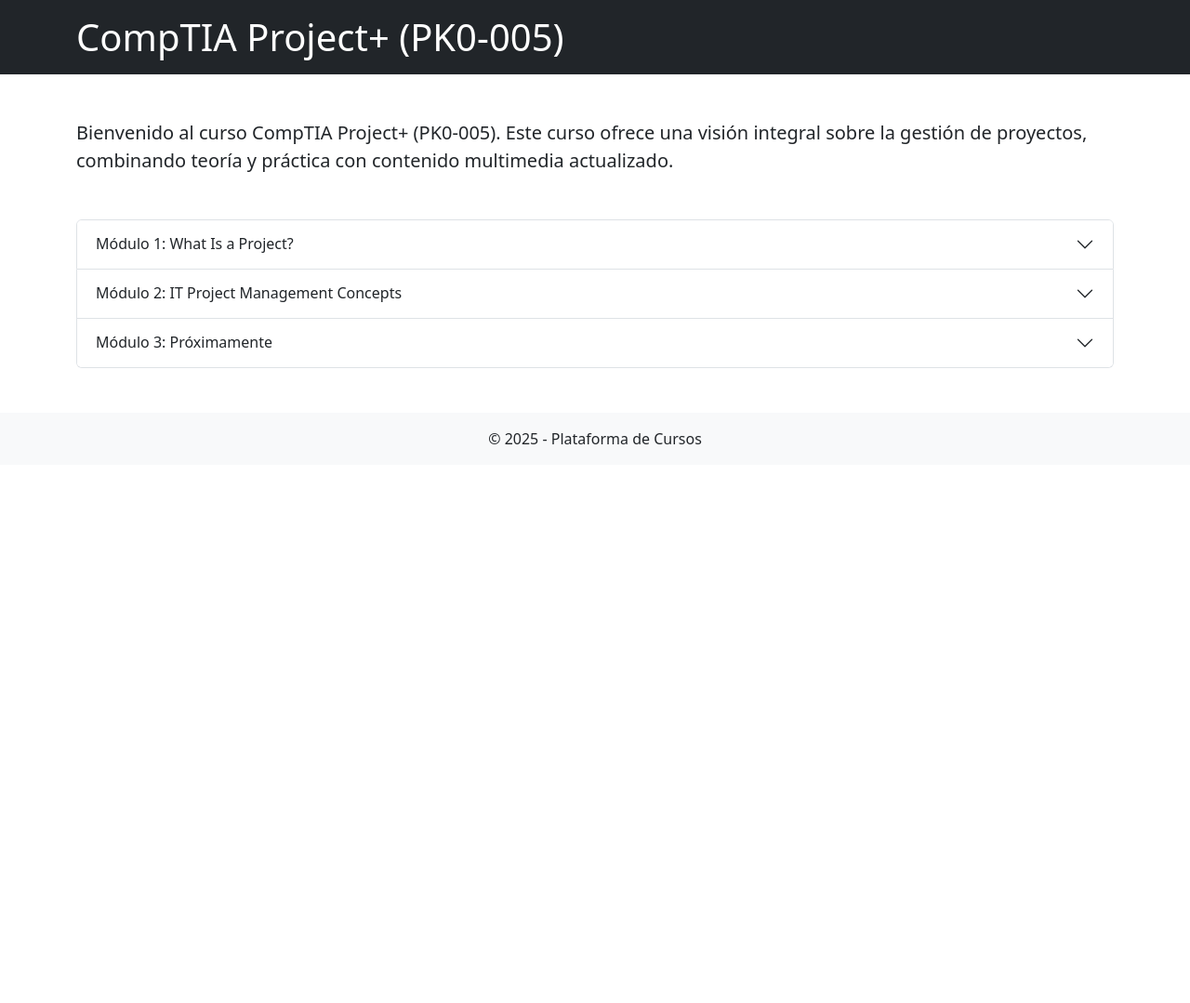
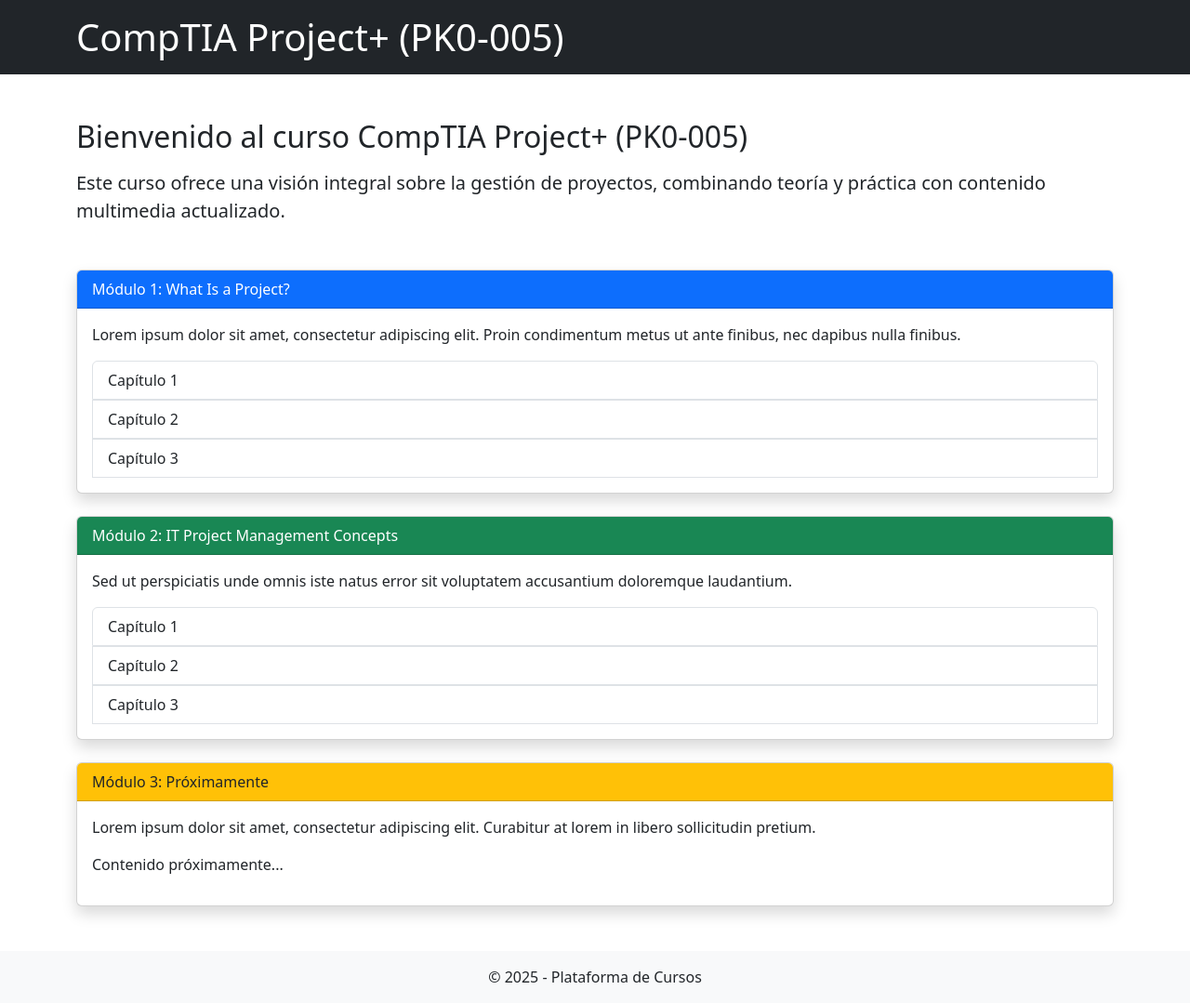
Before and after one commit to williamortizc/williamortizc.github.io, a Jekyll site: the page built from cursos/comptia-project-plus.html.html, in a window 1280 px wide. Shown: the whole page at 93% size. Built offline with Jekyll 4.4.1, drawn with Linux system fonts in a browser that asks for light colours; before the commit the page ends 900 px from its top, so only the background shows below that.

Commit message:
Refactor CompTIA Project+ course layout to use card components and improve module structure

```diff
--- a/cursos/comptia-project-plus.html.html
+++ b/cursos/comptia-project-plus.html.html
@@ -6,37 +6,33 @@
 
 <!-- Descripción general del curso -->
 <div class="mb-5">
+  <h2 class="mb-3">Bienvenido al curso CompTIA Project+ (PK0-005)</h2>
   <p class="lead">
-    Bienvenido al curso CompTIA Project+ (PK0-005). Este curso ofrece una visión integral sobre la gestión de proyectos, combinando teoría y práctica con contenido multimedia actualizado.
+    Este curso ofrece una visión integral sobre la gestión de proyectos, combinando teoría y práctica con contenido multimedia actualizado.
   </p>
 </div>
 
-<!-- Accordion de Módulos -->
-<div class="accordion" id="modulesAccordion">
 <!-- Módulo 1 -->
-  <div class="accordion-item">
-    <h2 class="accordion-header" id="headingModule1">
-      <button class="accordion-button collapsed" type="button" data-bs-toggle="collapse" data-bs-target="#module1Collapse" aria-expanded="false" aria-controls="module1Collapse">
+<div class="card mb-4 shadow">
+  <div class="card-header bg-primary text-white">
     Módulo 1: What Is a Project?
-      </button>
-    </h2>
-    <div id="module1Collapse" class="accordion-collapse collapse" aria-labelledby="headingModule1" data-bs-parent="#modulesAccordion">
-      <div class="accordion-body">
-        <p>Lorem ipsum dolor sit amet, consectetur adipiscing elit. Vestibulum in neque et nisl facilisis semper.</p>
-        <!-- Accordion interno para los capítulos del Módulo 1 -->
-        <div class="accordion" id="accordionModule1">
+  </div>
+  <div class="card-body">
+    <p class="card-text">
+      Lorem ipsum dolor sit amet, consectetur adipiscing elit. Proin condimentum metus ut ante finibus, nec dapibus nulla finibus.
+    </p>
+    <div class="list-group">
       <!-- Capítulo 1 -->
-          <div class="accordion-item">
-            <h2 class="accordion-header" id="headingModule1Cap1">
-              <button class="accordion-button collapsed" type="button" data-bs-toggle="collapse" data-bs-target="#collapseModule1Cap1" aria-expanded="false" aria-controls="collapseModule1Cap1">
+      <a class="list-group-item list-group-item-action" data-bs-toggle="collapse" href="#capitulo1-1" role="button" aria-expanded="false" aria-controls="capitulo1-1">
         Capítulo 1
-              </button>
-            </h2>
-            <div id="collapseModule1Cap1" class="accordion-collapse collapse" aria-labelledby="headingModule1Cap1" data-bs-parent="#accordionModule1">
-              <div class="accordion-body">
-                <p>Lorem ipsum dolor sit amet, consectetur adipiscing elit. Fusce in risus ac elit tempus blandit.</p>
+      </a>
+      <div class="collapse" id="capitulo1-1">
+        <div class="card card-body">
+          <p class="mb-3">
+            Lorem ipsum dolor sit amet, consectetur adipiscing elit. Fusce in risus ac elit tempus blandit.
+          </p>
           <div style="position:relative;padding-bottom:56.25%;height:0;overflow:hidden;">
-                  <iframe src="https://www.dailymotion.com/embed/k3QJ1g50QZJIZQCLAYa?autostart=off"
+            <iframe src="https://www.dailymotion.com/embed/video/k3QJ1g50QZJIZQCLAYa?autoplay=0"
                     style="width:100%; height:100%; position:absolute; left:0; top:0; overflow:hidden; border:none;"
                     allowfullscreen
                     title="Dailymotion Video Player">
@@ -44,19 +40,18 @@
           </div>
         </div>
       </div>
-          </div>
+
       <!-- Capítulo 2 -->
-          <div class="accordion-item">
-            <h2 class="accordion-header" id="headingModule1Cap2">
-              <button class="accordion-button collapsed" type="button" data-bs-toggle="collapse" data-bs-target="#collapseModule1Cap2" aria-expanded="false" aria-controls="collapseModule1Cap2">
+      <a class="list-group-item list-group-item-action" data-bs-toggle="collapse" href="#capitulo1-2" role="button" aria-expanded="false" aria-controls="capitulo1-2">
         Capítulo 2
-              </button>
-            </h2>
-            <div id="collapseModule1Cap2" class="accordion-collapse collapse" aria-labelledby="headingModule1Cap2" data-bs-parent="#accordionModule1">
-              <div class="accordion-body">
-                <p>Lorem ipsum dolor sit amet, consectetur adipiscing elit. Curabitur id arcu vitae urna vestibulum interdum.</p>
+      </a>
+      <div class="collapse" id="capitulo1-2">
+        <div class="card card-body">
+          <p class="mb-3">
+            Curabitur id arcu vitae urna vestibulum interdum. Integer non neque sit amet neque dignissim accumsan.
+          </p>
           <div style="position:relative;padding-bottom:56.25%;height:0;overflow:hidden;">
-                  <iframe src="https://www.dailymotion.com/embed/k5YO6rXa9W9H44CLAYe?autostart=off"
+            <iframe src="https://www.dailymotion.com/embed/video/k5YO6rXa9W9H44CLAYe?autoplay=0"
                     style="width:100%; height:100%; position:absolute; left:0; top:0; overflow:hidden; border:none;"
                     allowfullscreen
                     title="Dailymotion Video Player">
@@ -64,19 +59,18 @@
           </div>
         </div>
       </div>
-          </div>
+
       <!-- Capítulo 3 -->
-          <div class="accordion-item">
-            <h2 class="accordion-header" id="headingModule1Cap3">
-              <button class="accordion-button collapsed" type="button" data-bs-toggle="collapse" data-bs-target="#collapseModule1Cap3" aria-expanded="false" aria-controls="collapseModule1Cap3">
+      <a class="list-group-item list-group-item-action" data-bs-toggle="collapse" href="#capitulo1-3" role="button" aria-expanded="false" aria-controls="capitulo1-3">
         Capítulo 3
-              </button>
-            </h2>
-            <div id="collapseModule1Cap3" class="accordion-collapse collapse" aria-labelledby="headingModule1Cap3" data-bs-parent="#accordionModule1">
-              <div class="accordion-body">
-                <p>Lorem ipsum dolor sit amet, consectetur adipiscing elit. Donec vel tortor nec sapien maximus interdum.</p>
+      </a>
+      <div class="collapse" id="capitulo1-3">
+        <div class="card card-body">
+          <p class="mb-3">
+            Donec vel tortor nec sapien maximus interdum. Praesent rutrum risus sit amet dui imperdiet, at ultricies nulla blandit.
+          </p>
           <div style="position:relative;padding-bottom:56.25%;height:0;overflow:hidden;">
-                  <iframe src="https://www.dailymotion.com/embed/k4ZV7YkCedE6rkCLAYc?autostart=off"
+            <iframe src="https://www.dailymotion.com/embed/video/k4ZV7YkCedE6rkCLAYc?autoplay=0"
                     style="width:100%; height:100%; position:absolute; left:0; top:0; overflow:hidden; border:none;"
                     allowfullscreen
                     title="Dailymotion Video Player">
@@ -84,36 +78,31 @@
           </div>
         </div>
       </div>
-          </div>
-        </div><!-- Fin accordion interno de Módulo 1 -->
-      </div>
+    </div><!-- Fin list-group -->
   </div>
 </div>
 
 <!-- Módulo 2 -->
-  <div class="accordion-item">
-    <h2 class="accordion-header" id="headingModule2">
-      <button class="accordion-button collapsed" type="button" data-bs-toggle="collapse" data-bs-target="#module2Collapse" aria-expanded="false" aria-controls="module2Collapse">
+<div class="card mb-4 shadow">
+  <div class="card-header bg-success text-white">
     Módulo 2: IT Project Management Concepts
-      </button>
-    </h2>
-    <div id="module2Collapse" class="accordion-collapse collapse" aria-labelledby="headingModule2" data-bs-parent="#modulesAccordion">
-      <div class="accordion-body">
-        <p>Lorem ipsum dolor sit amet, consectetur adipiscing elit. Sed ut perspiciatis unde omnis iste natus error sit voluptatem.</p>
-        <!-- Accordion interno para los capítulos del Módulo 2 -->
-        <div class="accordion" id="accordionModule2">
+  </div>
+  <div class="card-body">
+    <p class="card-text">
+      Sed ut perspiciatis unde omnis iste natus error sit voluptatem accusantium doloremque laudantium.
+    </p>
+    <div class="list-group">
       <!-- Capítulo 1 -->
-          <div class="accordion-item">
-            <h2 class="accordion-header" id="headingModule2Cap1">
-              <button class="accordion-button collapsed" type="button" data-bs-toggle="collapse" data-bs-target="#collapseModule2Cap1" aria-expanded="false" aria-controls="collapseModule2Cap1">
+      <a class="list-group-item list-group-item-action" data-bs-toggle="collapse" href="#capitulo2-1" role="button" aria-expanded="false" aria-controls="capitulo2-1">
         Capítulo 1
-              </button>
-            </h2>
-            <div id="collapseModule2Cap1" class="accordion-collapse collapse" aria-labelledby="headingModule2Cap1" data-bs-parent="#accordionModule2">
-              <div class="accordion-body">
-                <p>Lorem ipsum dolor sit amet, consectetur adipiscing elit. Praesent quis libero nec quam aliquet tincidunt.</p>
+      </a>
+      <div class="collapse" id="capitulo2-1">
+        <div class="card card-body">
+          <p class="mb-3">
+            Praesent quis libero nec quam aliquet tincidunt. Nulla facilisi.
+          </p>
           <div style="position:relative;padding-bottom:56.25%;height:0;overflow:hidden;">
-                  <iframe src="https://www.dailymotion.com/embed/k6TYnPSaynoUOVCLCdQ?autostart=off"
+            <iframe src="https://www.dailymotion.com/embed/video/k6TYnPSaynoUOVCLCdQ?autoplay=0"
                     style="width:100%; height:100%; position:absolute; left:0; top:0; overflow:hidden; border:none;"
                     allowfullscreen
                     title="Dailymotion Video Player">
@@ -121,19 +110,18 @@
           </div>
         </div>
       </div>
-          </div>
+
       <!-- Capítulo 2 -->
-          <div class="accordion-item">
-            <h2 class="accordion-header" id="headingModule2Cap2">
-              <button class="accordion-button collapsed" type="button" data-bs-toggle="collapse" data-bs-target="#collapseModule2Cap2" aria-expanded="false" aria-controls="collapseModule2Cap2">
+      <a class="list-group-item list-group-item-action" data-bs-toggle="collapse" href="#capitulo2-2" role="button" aria-expanded="false" aria-controls="capitulo2-2">
         Capítulo 2
-              </button>
-            </h2>
-            <div id="collapseModule2Cap2" class="accordion-collapse collapse" aria-labelledby="headingModule2Cap2" data-bs-parent="#accordionModule2">
-              <div class="accordion-body">
-                <p>Lorem ipsum dolor sit amet, consectetur adipiscing elit. Maecenas ac orci nec ipsum efficitur sagittis.</p>
+      </a>
+      <div class="collapse" id="capitulo2-2">
+        <div class="card card-body">
+          <p class="mb-3">
+            Maecenas ac orci nec ipsum efficitur sagittis. Suspendisse potenti.
+          </p>
           <div style="position:relative;padding-bottom:56.25%;height:0;overflow:hidden;">
-                  <iframe src="https://www.dailymotion.com/embed/k24xVUTwDiT5zpCLCdO?autostart=off"
+            <iframe src="https://www.dailymotion.com/embed/video/k24xVUTwDiT5zpCLCdO?autoplay=0"
                     style="width:100%; height:100%; position:absolute; left:0; top:0; overflow:hidden; border:none;"
                     allowfullscreen
                     title="Dailymotion Video Player">
@@ -141,19 +129,18 @@
           </div>
         </div>
       </div>
-          </div>
+
       <!-- Capítulo 3 -->
-          <div class="accordion-item">
-            <h2 class="accordion-header" id="headingModule2Cap3">
-              <button class="accordion-button collapsed" type="button" data-bs-toggle="collapse" data-bs-target="#collapseModule2Cap3" aria-expanded="false" aria-controls="collapseModule2Cap3">
+      <a class="list-group-item list-group-item-action" data-bs-toggle="collapse" href="#capitulo2-3" role="button" aria-expanded="false" aria-controls="capitulo2-3">
         Capítulo 3
-              </button>
-            </h2>
-            <div id="collapseModule2Cap3" class="accordion-collapse collapse" aria-labelledby="headingModule2Cap3" data-bs-parent="#accordionModule2">
-              <div class="accordion-body">
-                <p>Lorem ipsum dolor sit amet, consectetur adipiscing elit. Aliquam erat volutpat. Pellentesque habitant morbi tristique.</p>
+      </a>
+      <div class="collapse" id="capitulo2-3">
+        <div class="card card-body">
+          <p class="mb-3">
+            Aliquam erat volutpat. Pellentesque habitant morbi tristique senectus et netus et malesuada fames ac turpis egestas.
+          </p>
           <div style="position:relative;padding-bottom:56.25%;height:0;overflow:hidden;">
-                  <iframe src="https://www.dailymotion.com/embed/k3VCwjhMmI7N9DCLCdM?autostart=off"
+            <iframe src="https://www.dailymotion.com/embed/video/k3VCwjhMmI7N9DCLCdM?autoplay=0"
                     style="width:100%; height:100%; position:absolute; left:0; top:0; overflow:hidden; border:none;"
                     allowfullscreen
                     title="Dailymotion Video Player">
@@ -161,24 +148,21 @@
           </div>
         </div>
       </div>
-          </div>
-        </div><!-- Fin accordion interno de Módulo 2 -->
-      </div>
+    </div><!-- Fin list-group -->
   </div>
 </div>
 
-  <!-- Módulo 3 -->
-  <div class="accordion-item">
-    <h2 class="accordion-header" id="headingModule3">
-      <button class="accordion-button collapsed" type="button" data-bs-toggle="collapse" data-bs-target="#module3Collapse" aria-expanded="false" aria-controls="module3Collapse">
+<!-- Módulo 3: Próximamente -->
+<div class="card mb-4 shadow">
+  <div class="card-header bg-warning text-dark">
     Módulo 3: Próximamente
-      </button>
-    </h2>
-    <div id="module3Collapse" class="accordion-collapse collapse" aria-labelledby="headingModule3" data-bs-parent="#modulesAccordion">
-      <div class="accordion-body">
-        <p>Lorem ipsum dolor sit amet, consectetur adipiscing elit. Curabitur at lorem in libero sollicitudin pretium.</p>
-        <p>Contenido próximamente...</p>
+  </div>
+  <div class="card-body">
+    <p>
+      Lorem ipsum dolor sit amet, consectetur adipiscing elit. Curabitur at lorem in libero sollicitudin pretium.
+    </p>
+    <p>
+      Contenido próximamente...
+    </p>
   </div>
 </div>
-  </div>
-</div>
```
Also changed, not shown: test.html (added, +9 -0 lines). Lines whose indentation alone changed are shown as unchanged.
